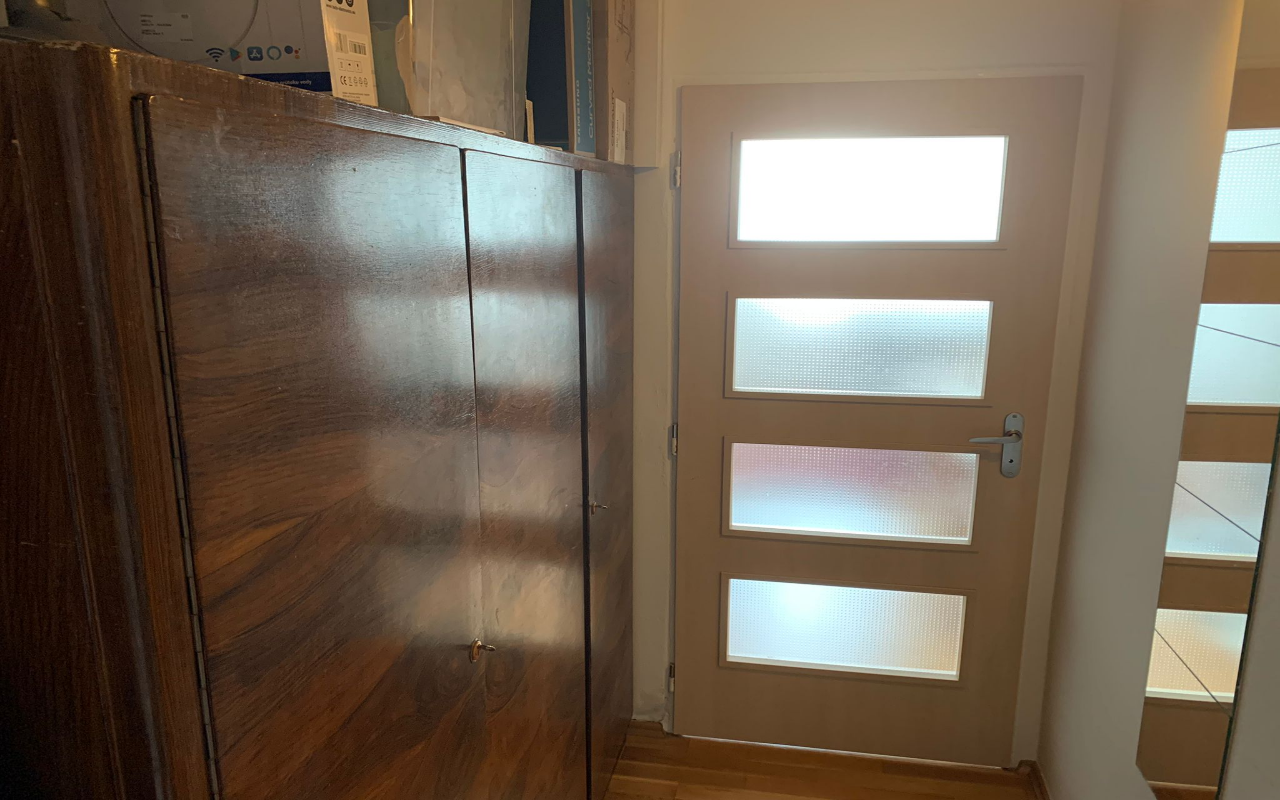
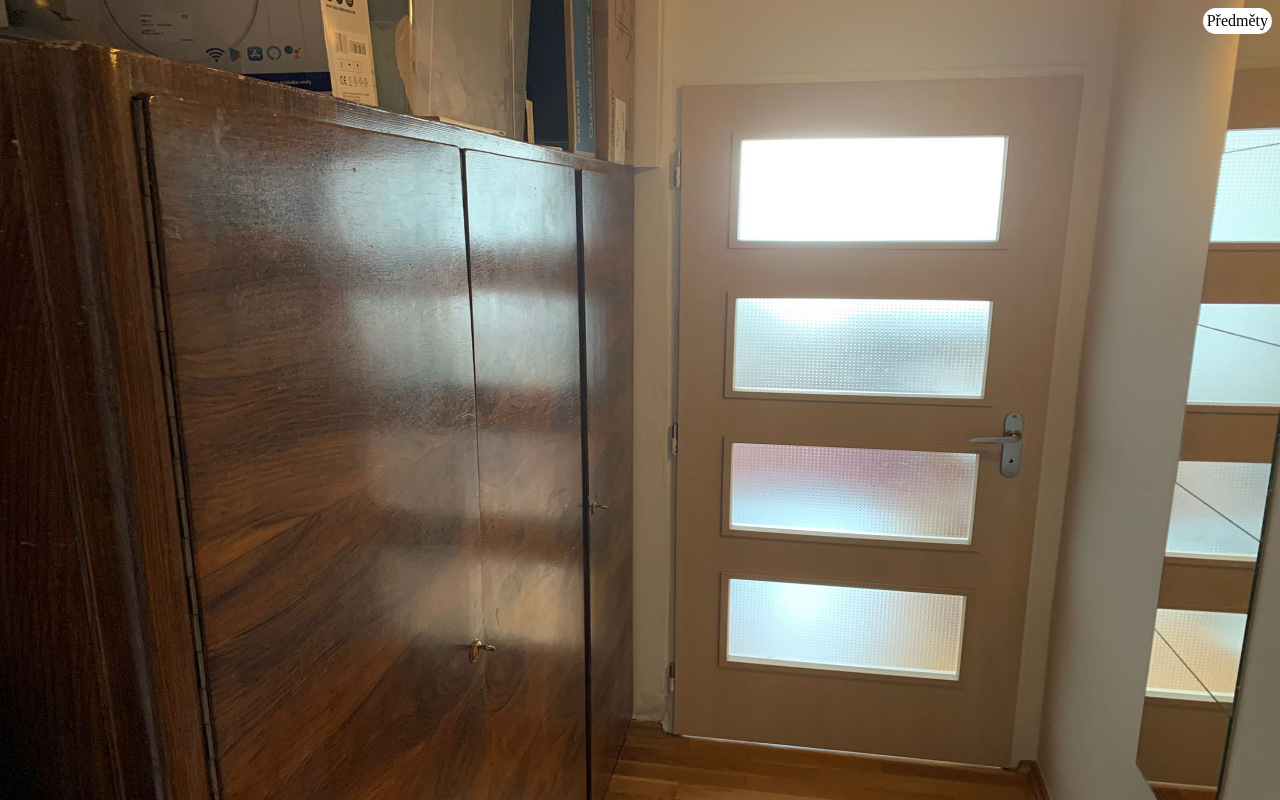
Before and after one commit to jakubtomas108/click-test, a React (Create React App) app: page / in a window 1280 px wide. Built offline with nearby package versions, Linux system fonts and the light colour scheme.

Commit message:
Implement inventory

```diff
--- a/src/App.tsx
+++ b/src/App.tsx
@@ -3,11 +3,18 @@ import { observer } from "mobx-react";
 
 import { sceneMap } from "./store";
 import { store } from "./store";
+import { ItemList } from "./components/ItemList";
+import { ItemListButton } from "./components/ItemList/ItemListButton";
 
 export const App = observer<React.FC>(() => {
   useEffect(() => {
-    alert("Je úterý - tvým cílem je dostat se do kanceláře!");
+    // alert("Je úterý - tvým cílem je dostat se do kanceláře!");
   }, []);
 
-  return <div>{sceneMap[store.scene]}</div>;
+  return (
+    <>
+      <div>{sceneMap[store.scene]}</div>
+      {store.isItemListOpen ? <ItemList /> : <ItemListButton />}
+    </>
+  );
 });
--- /dev/null
+++ b/src/components/ItemList/ItemList.styled.ts
@@ -0,0 +1,33 @@
+import styled from "styled-components/";
+
+export const ItemListStyled = styled.div`
+  position: absolute;
+  left: 0;
+  right: 0;
+  bottom: 0;
+  top: 0;
+  background: rgba(0, 0, 0, 0.3);
+  z-index: 100;
+  display: flex;
+  justify-content: center;
+  align-items: center;
+`;
+
+export const ItemListPopup = styled.div`
+  border-radius: 20px;
+  width: auto;
+  padding: 12px;
+  height: auto;
+  background: white;
+`;
+
+export const ItemListButtonStyled = styled.div`
+  cursor: pointer;
+  position: absolute;
+  right: 8px;
+  top: 8px;
+  border-radius: 15px;
+  padding: 4px;
+  z-index: 100;
+  background: white;
+`;
--- /dev/null
+++ b/src/components/ItemList/ItemList.tsx
@@ -0,0 +1,21 @@
+import React from "react";
+import { observer } from "mobx-react";
+
+import { ItemListStyled, ItemListPopup } from "./ItemList.styled";
+import { store, itemMap } from "../../store";
+
+export const ItemList = observer<React.FC>(() => {
+  return (
+    <ItemListStyled onClick={store.closeItemList}>
+      <ItemListPopup onClick={(e) => e.stopPropagation()}>
+        {store.items.length === 0
+          ? "Nemáš žádné předměty"
+          : store.items.map((item, i) => (
+              <div key={i} onClick={() => store.selectItem(item)}>
+                {itemMap[item].title}
+              </div>
+            ))}
+      </ItemListPopup>
+    </ItemListStyled>
+  );
+});
--- /dev/null
+++ b/src/components/ItemList/ItemListButton.tsx
@@ -0,0 +1,16 @@
+import React from "react";
+import { observer } from "mobx-react";
+import { ItemListButtonStyled } from "./ItemList.styled";
+import { store } from "../../store";
+
+export const ItemListButton = observer<React.FC>(() => {
+  return (
+    <ItemListButtonStyled
+      onClick={() => {
+        store.isItemListOpen = true;
+      }}
+    >
+      Předměty
+    </ItemListButtonStyled>
+  );
+});
--- /dev/null
+++ b/src/components/ItemList/index.ts
@@ -0,0 +1 @@
+export * from "./ItemList";
--- a/src/scenes/DoorScene.tsx
+++ b/src/scenes/DoorScene.tsx
@@ -18,8 +18,16 @@ export const DoorScene = observer<React.FC>(() => {
 
   const openDoor = () => {
     if (store.hasItem(EItems.jacket) && store.hasItem(EItems.key)) {
-      alert("Hurá, jdeme ven!");
-      document.body.innerHTML = `<div style="font-size: 64px; text-align: center;">Vyhrál jsi</div>`;
+      store.promptSelectItem((item: EItems) => {
+        if (item === EItems.key) {
+          alert("Hurá, jdeme ven!");
+          document.body.innerHTML = `<div style="font-size: 64px; text-align: center;">Vyhrál jsi</div>`;
+          return;
+        } else {
+          alert("S tímhle dveře neodemču!");
+          return;
+        }
+      });
       return;
     }
 
--- a/src/store.tsx
+++ b/src/store.tsx
@@ -12,6 +12,11 @@ export enum EItems {
   key = "key",
 }
 
+export const itemMap: Record<EItems, any> = {
+  [EItems.jacket]: { title: "Bunda" },
+  [EItems.key]: { title: "Klíče" },
+};
+
 export enum EScenes {
   entry = "entry",
   hanger = "hanger",
@@ -20,7 +25,7 @@ export enum EScenes {
   cabinet = "cabinet",
 }
 
-export const sceneMap: Record<string, React.ReactElement> = {
+export const sceneMap: Record<EScenes, React.ReactElement> = {
   [EScenes.entry]: <EntryScene />,
   [EScenes.hanger]: <HangerScene />,
   [EScenes.washroom]: <WashroomScene />,
@@ -29,8 +34,12 @@ export const sceneMap: Record<string, React.ReactElement> = {
 };
 
 export class Store {
+  isItemListOpen: boolean = false;
+
   scene: EScenes = EScenes.entry;
   items: EItems[] = [];
+
+  selectItemCallback: any;
 
   constructor() {
     makeAutoObservable(this);
@@ -47,6 +56,23 @@ export class Store {
   setScene = (scene: EScenes) => {
     if (this.scene !== scene) this.scene = scene;
   };
+
+  promptSelectItem = (callback: any) => {
+    this.selectItemCallback = callback;
+    this.isItemListOpen = true;
+  };
+
+  selectItem = (item: EItems) => {
+    if (this.isItemListOpen && this.selectItemCallback) {
+      this.selectItemCallback(item);
+      this.closeItemList();
+    }
+  };
+
+  closeItemList = () => {
+    this.isItemListOpen = false;
+    this.selectItemCallback = undefined;
+  };
 }
 
 export const store = new Store();
```
